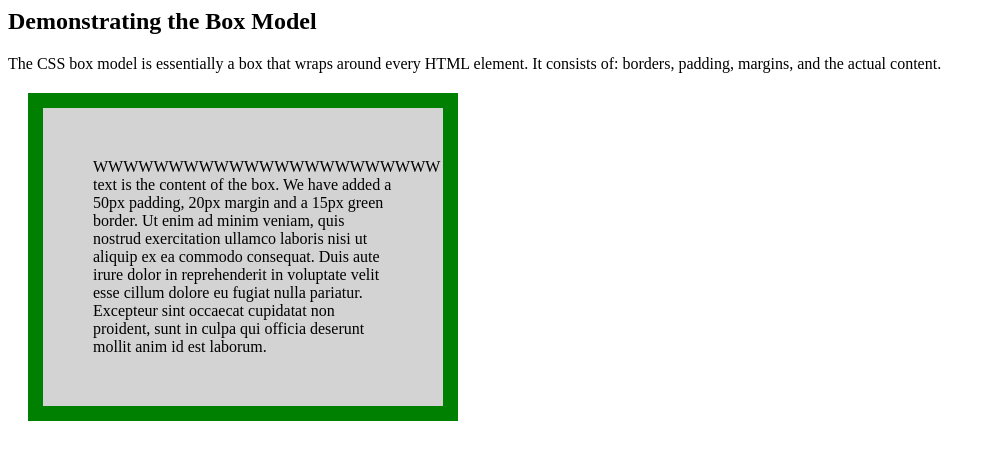
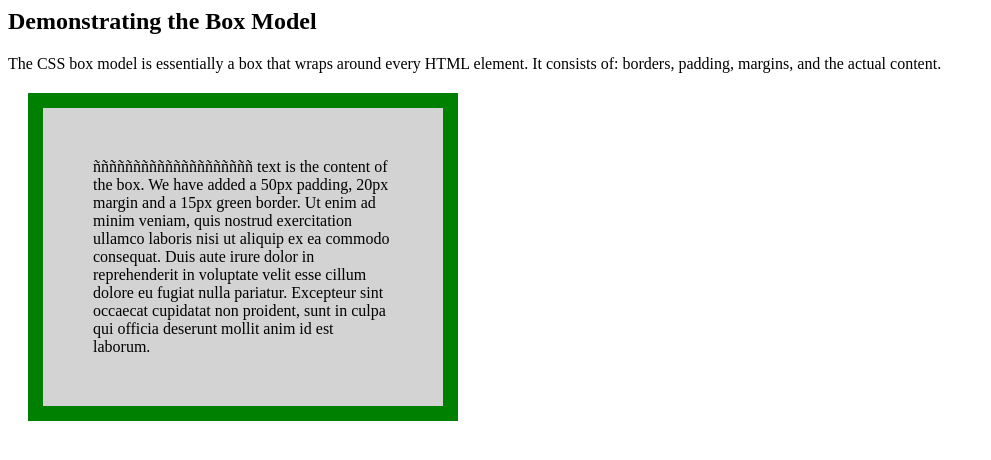
Before and after one commit to rubmayos/Proyecto-Web, a plain HTML site: page index.html in a window 1280 px wide. Shown: the whole page, without its empty margins (0-991 px from the left). Drawn offline with Linux system fonts and the light colour scheme.

Commit message:
Update index.html

```diff
--- a/index.html
+++ b/index.html
@@ -8,7 +8,7 @@
 
 <p>The CSS box model is essentially a box that wraps around every HTML element. It consists of: borders, padding, margins, and the actual content.</p>
 
-<div>WWWWWWWWWWWWWWWWWWWWWWW text is the content of the box. We have added a 50px padding, 20px margin and a 15px green border. Ut enim ad minim veniam, quis nostrud exercitation ullamco laboris nisi ut aliquip ex ea commodo consequat. Duis aute irure dolor in reprehenderit in voluptate velit esse cillum dolore eu fugiat nulla pariatur. Excepteur sint occaecat cupidatat non proident, sunt in culpa qui officia deserunt mollit anim id est laborum.</div>
+<div>ññññññññññññññññññññ text is the content of the box. We have added a 50px padding, 20px margin and a 15px green border. Ut enim ad minim veniam, quis nostrud exercitation ullamco laboris nisi ut aliquip ex ea commodo consequat. Duis aute irure dolor in reprehenderit in voluptate velit esse cillum dolore eu fugiat nulla pariatur. Excepteur sint occaecat cupidatat non proident, sunt in culpa qui officia deserunt mollit anim id est laborum.</div>
 
 </body>
 </html>
```
